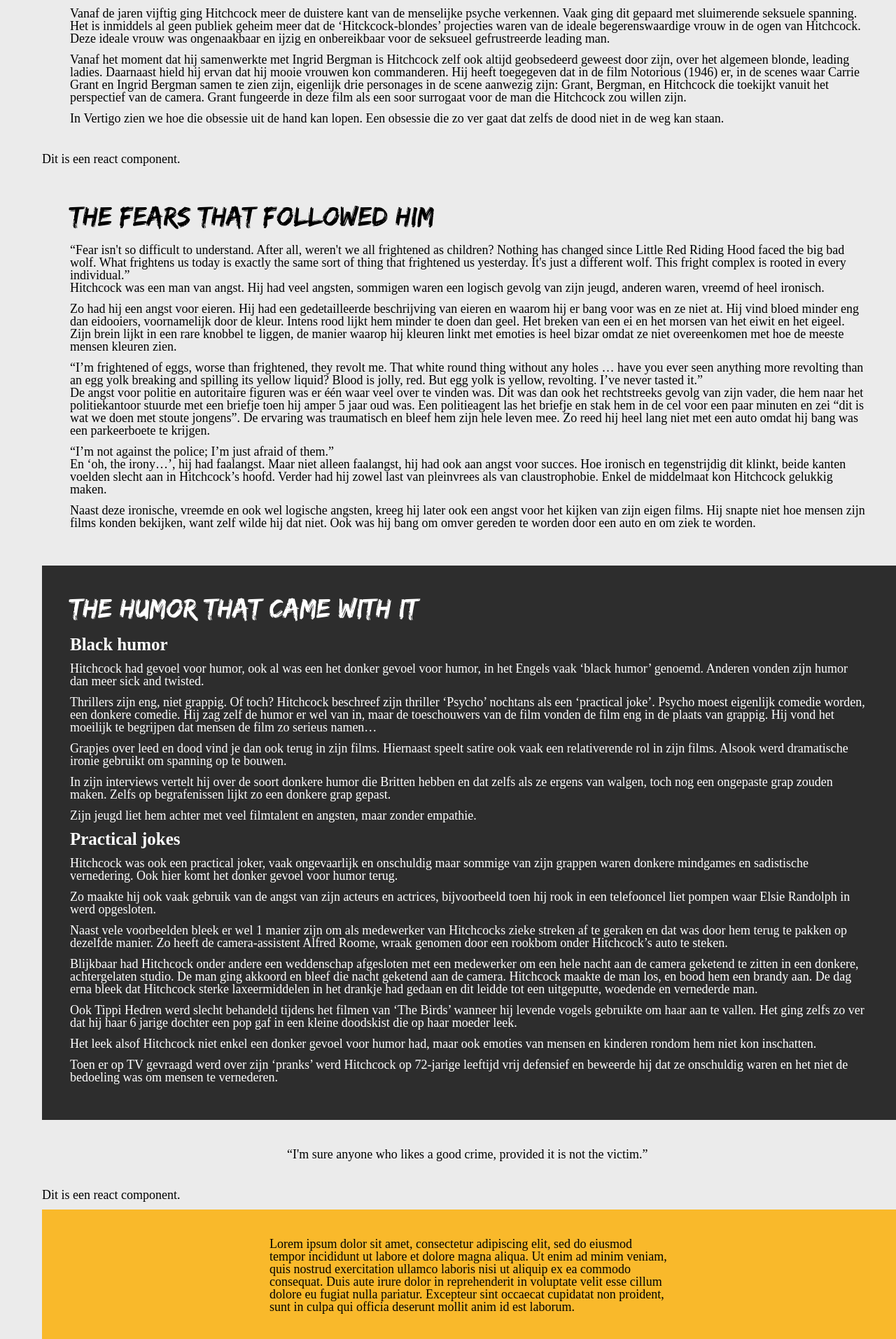
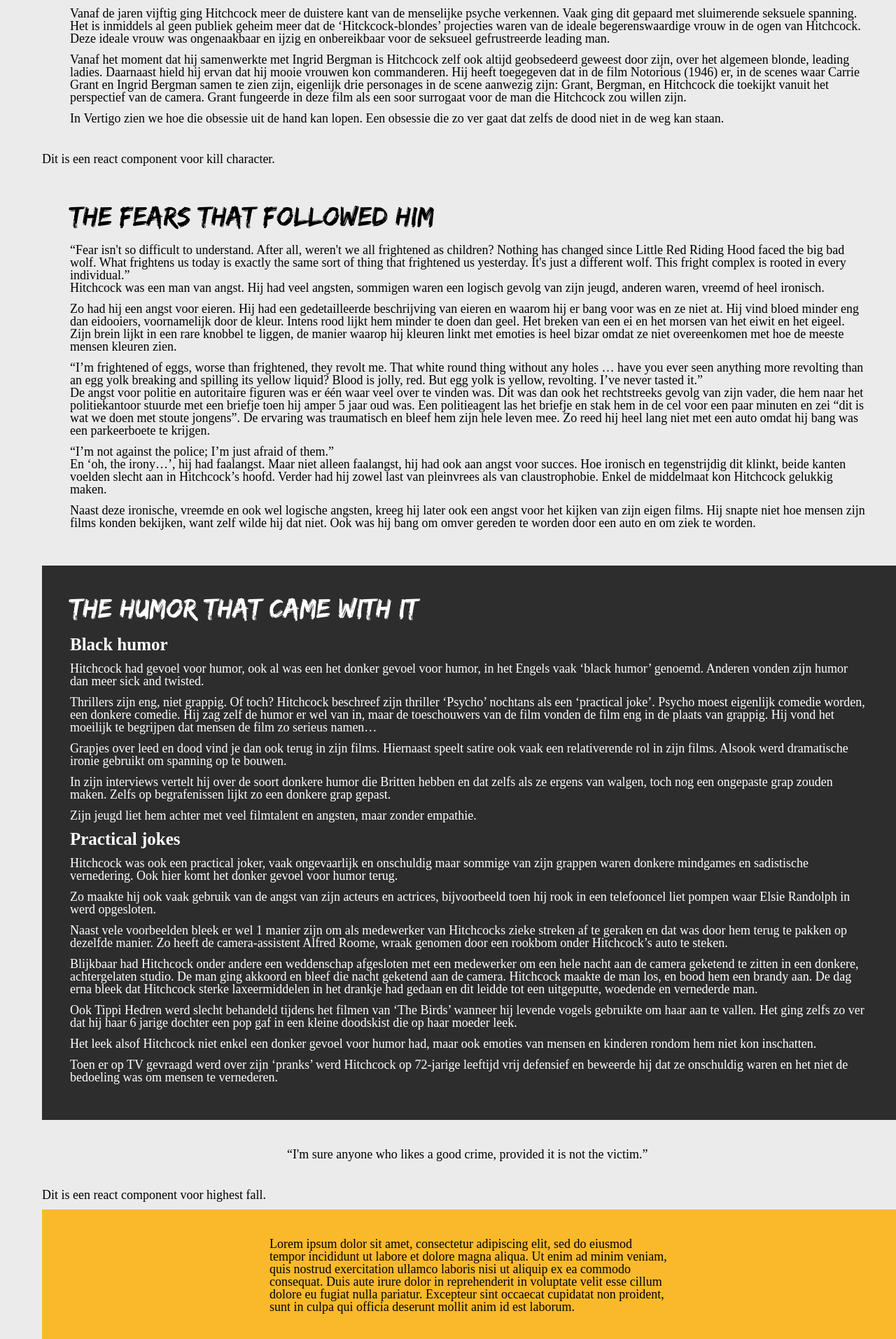
Before and after one commit to Lenkaaad/Vertigo, a React app: page / in a window 1280 px wide. Shown: the part 1966-3879 px from the top of the page at 70% size. Built offline with nearby package versions, Linux system fonts and the light colour scheme.

Commit message:
react components named

```diff
--- a/src/js/App.js
+++ b/src/js/App.js
@@ -1,13 +1,14 @@
 import React from 'react';
 import ReactDOM from 'react-dom';
-import TestComponent from './TestComponent.jsx';
+import HighestFall from './HighestFall.jsx';
+import KillCharacter from './KillCharacter.jsx';
 
 ReactDOM.render(
-  <TestComponent />,
+  <KillCharacter />,
   document.getElementById('react-component-1')
 );
 
 ReactDOM.render(
-  <TestComponent />,
+  <HighestFall />,
   document.getElementById('react-component-2')
 );
--- /dev/null
+++ b/src/js/HighestFall.jsx
@@ -0,0 +1,9 @@
+import React from 'react';
+
+const HighestFall = () => {
+  return (
+    <p>Dit is een react component voor highest fall.</p>
+  )
+}
+
+export default HighestFall;
--- /dev/null
+++ b/src/js/KillCharacter.jsx
@@ -0,0 +1,9 @@
+import React from 'react';
+
+const KillCharacter = () => {
+  return (
+    <p>Dit is een react component voor kill character.</p>
+  )
+}
+
+export default KillCharacter;
--- a/src/js/TestComponent.jsx
+++ /dev/null
@@ -1,9 +0,0 @@
-import React from 'react';
-
-const TestComponent = () => {
-  return (
-    <p>Dit is een react component.</p>
-  )
-}
-
-export default TestComponent;
```
